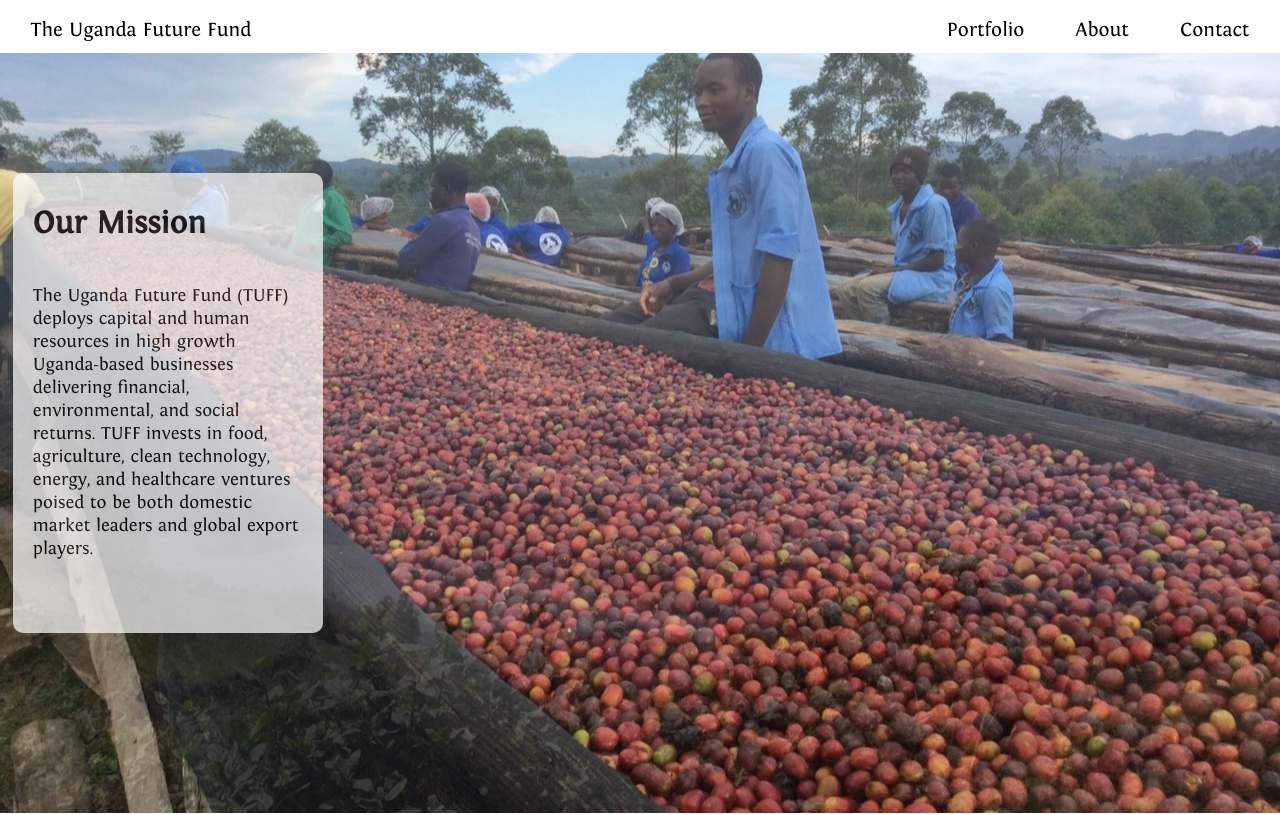
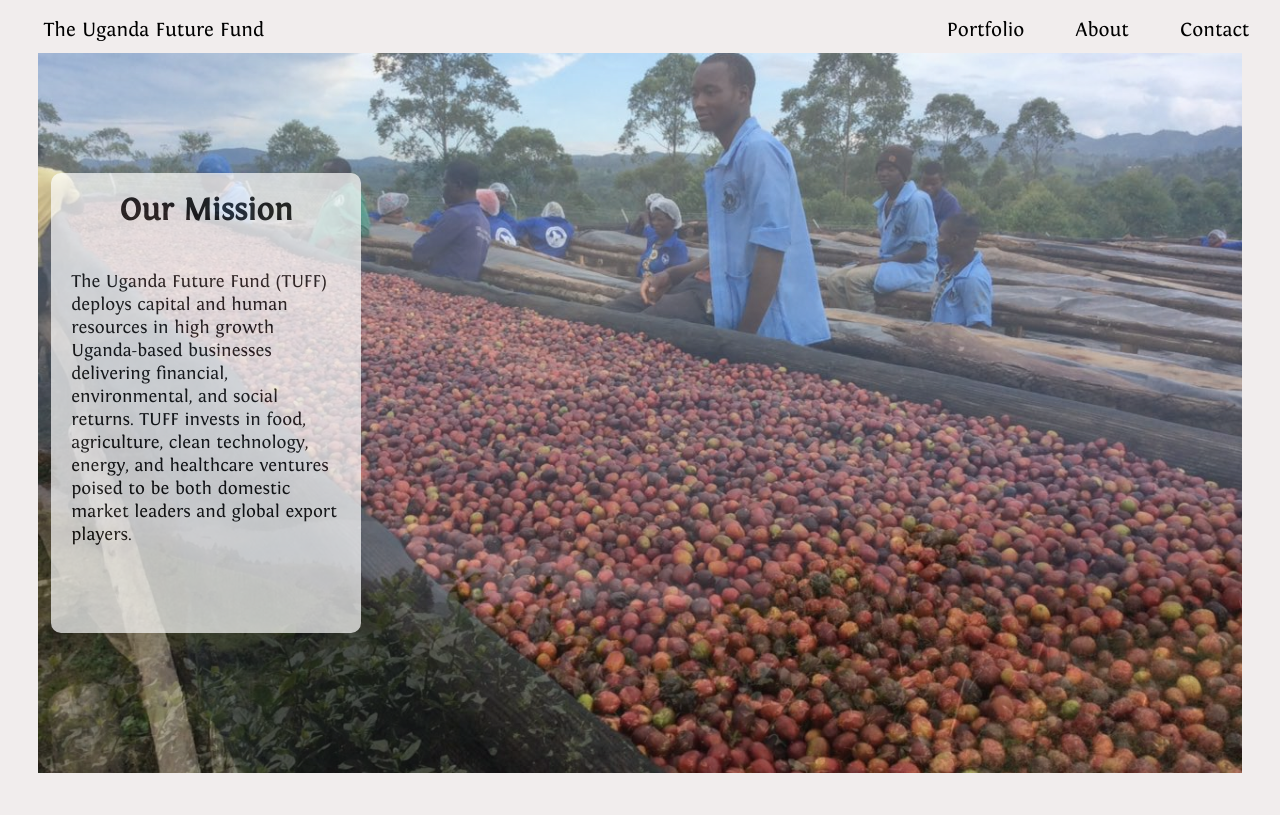
Before and after one commit to willbach/uganda-future-fund, a website: page src/client/index.html in a window 1280 px wide. Shown: the top 815 px of the page. Drawn offline with Linux system fonts and the light colour scheme.

Commit message:
updated page background color

```diff
--- a/src/client/index.html
+++ b/src/client/index.html
@@ -3,6 +3,7 @@
 <title>Uganda Future Fund</title>
 <meta charset="UTF-8">
 <meta name="viewport" content="width=device-width, initial-scale=1">
+<meta name="description" content="The Uganda Future Fund is committed to improving the future of Uganda through investments in food, agriculture, energy, and healthcare.">
 <link rel="stylesheet" href="style.css">
 <body>
 
@@ -147,13 +148,6 @@
   changeHeaderImage(curImg = curImg.next);
 }, 5000);
 
-//confirm contact us submittal
-// function confirmContact() {
-//   let confirmMsg = document.getElementById('confirm-submit');
-//   confirmMsg.style.display = 'unset';
-// }
-// document.getElementById('contact-button').addEventListener('onclick', confirmContact());
-
 </script>
 
 </body>
--- a/src/client/style.css
+++ b/src/client/style.css
@@ -13,6 +13,7 @@
 body {
   margin: 0;
   padding: 0;
+  background-color: #F1EDED;
 }
 a {
   text-decoration: none;
@@ -45,7 +46,7 @@
 
 .navbar-left {
   padding-right: 2vw;
-  padding-left: 2vw;
+  padding-left: 3vw;
 }
 
 .navbar-right {
@@ -63,13 +64,14 @@
 /* Mission */
 header {
   background-size: cover;
-  height: 95vh;
-  margin: 0;
+  height: 90vh;
+  width: 94vw;
+  margin: 0 3vw;
   margin-top: 0px;
   display: flex;
   justify-content: left;
-  -webkit-transition: background-image 0.3s ease-in-out;
-  transition: background-image 0.3s ease-in-out;
+  -webkit-transition: background-image 0.3s cubic-bezier(0,0,1,1);
+  transition: background-image 0.3s cubic-bezier(0,0,1,1);
   position:relative;
   /*-webkit-animation:animatetop 0.4s;
   animation:animatetop 0.4s;*/
@@ -87,11 +89,15 @@
   width: 20vw;
   min-width: 270px;
   height: 55vh;
-  min-height: 385px;
+  min-height: 365px;
   padding: 10px 20px 10px 20px;
   border-radius: 10px;
 }
-
+.mission-title {
+  margin-top: 1vh;
+  text-align: center;
+  width: 100%;
+}
 .mission-text {
   font-size: 18px;
 }
```
